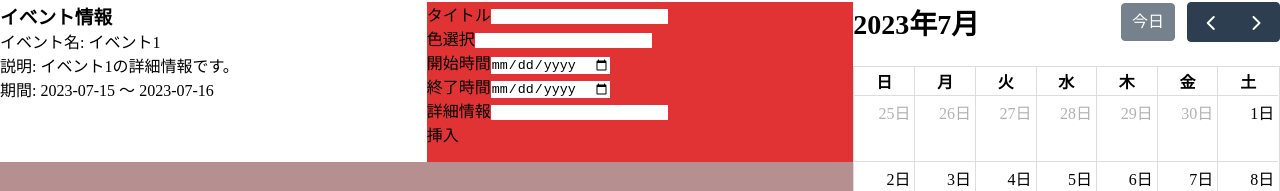
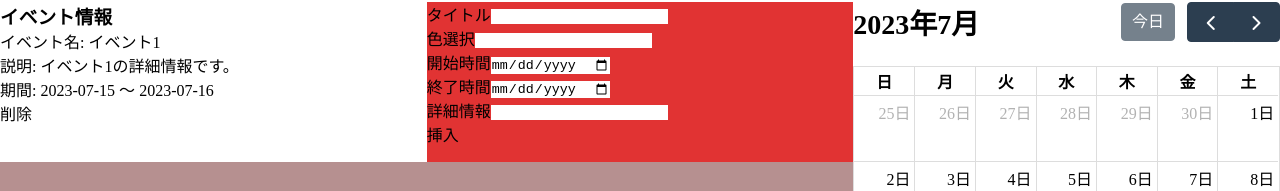
Before and after one commit to GeekCampVol6/frontend, a Next.js app: page / in a window 1280 px wide. Both pictures are taken after a click on the link "イベント1". Shown: the part 98-289 px from the top of the page. Built offline with nearby package versions, Linux system fonts and the light colour scheme.

Commit message:
#16 削除ボタンの追加

```diff
--- a/src/components/index/calendar.tsx
+++ b/src/components/index/calendar.tsx
@@ -4,6 +4,8 @@ import dayGridPlugin from '@fullcalendar/daygrid';
 import jaLocals from '@fullcalendar/core/locales/ja';
 import { css } from '@emotion/react';
 import interactionPlugin from '@fullcalendar/interaction';
+import { HubOutlined } from '@mui/icons-material';
+import { co } from '@fullcalendar/core/internal-common';
 
 const styles = {
   wrap: css`
@@ -99,6 +101,13 @@ export default function Calendar() {
       e.currentTarget.reset();
     }
   };
+  const handleDelete = () => {
+    const calendarApi = calendarRef.current.getApi();
+    if (selectedEvent) {
+      calendarApi.getEventById(selectedEvent.id).remove();
+      setSelectedEvent(null);
+    }
+  };
 
   return (
     <>
@@ -116,6 +125,7 @@ export default function Calendar() {
                 期間: {selectedEvent.startStr} 〜{' '}
                 {selectedEvent.endStr}
               </p>
+              <button onClick={handleDelete}>削除</button>
             </div>
           )}
         </div>
```
